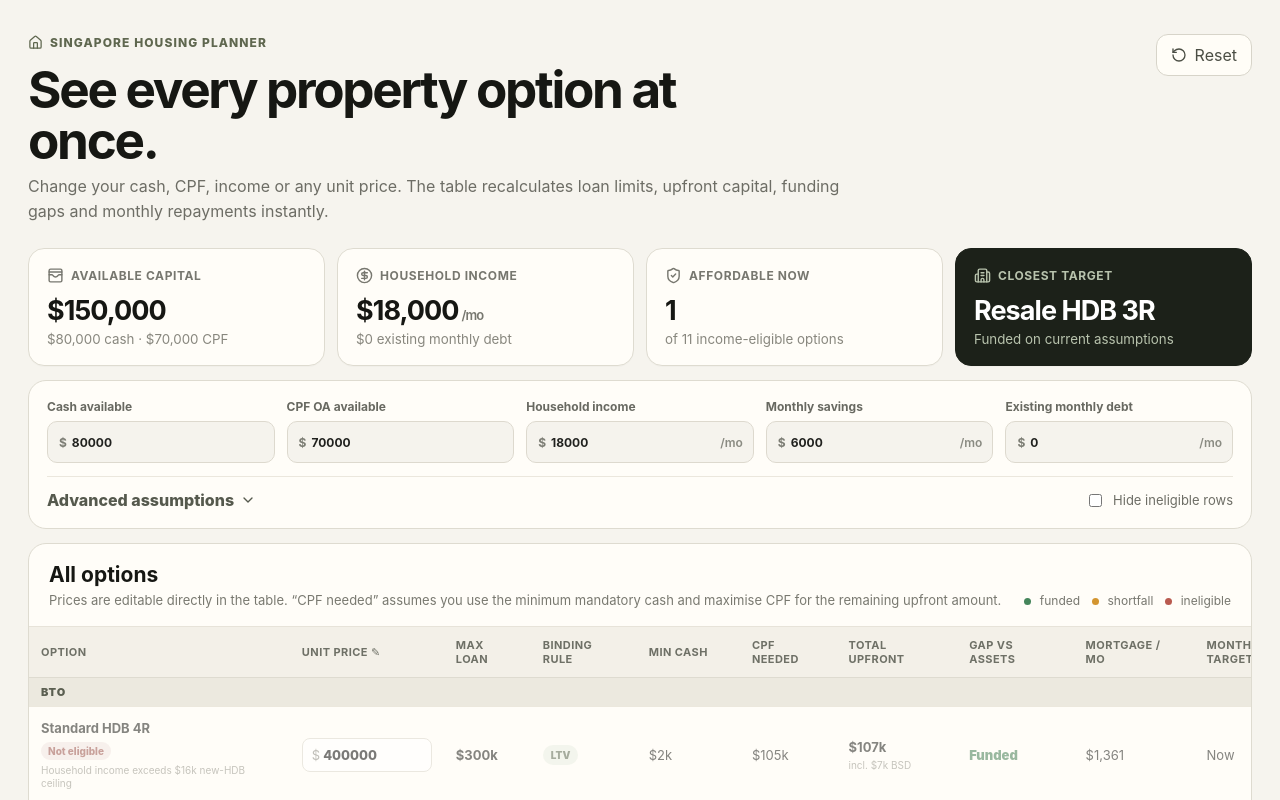
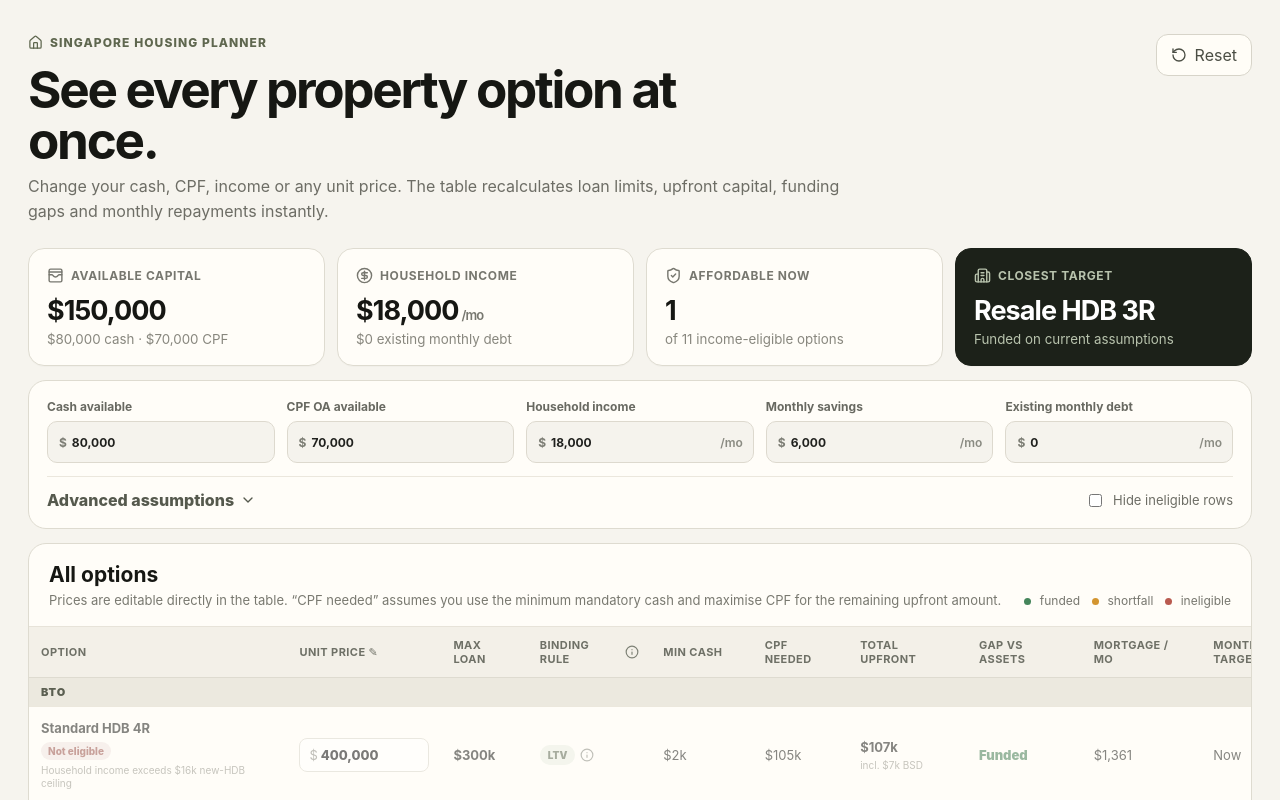
Before and after one commit to laughingkid-sg/perception, a React (Vite) app: page / in a window 1280 px wide. Shown: the top 800 px of the page. Built offline with nearby package versions, Linux system fonts and the light colour scheme.

Commit message:
Persist inputs and improve numeric fields

```diff
--- a/src/App.jsx
+++ b/src/App.jsx
@@ -1,4 +1,4 @@
-import React, { useMemo, useState } from 'react';
+import React, { useEffect, useMemo, useRef, useState } from 'react';
 import {
   AlertTriangle,
   Building2,
@@ -6,6 +6,7 @@ import {
   ChevronUp,
   CircleDollarSign,
   Home,
+  Info,
   RotateCcw,
   ShieldCheck,
   WalletCards,
@@ -44,8 +45,76 @@ const DEFAULTS = {
   propertyCount: 0,
 };
 
+const STORAGE_KEY = 'sg-housing-feasibility-v1';
+const DEFAULT_PRICES = Object.fromEntries(PROPERTY_ROWS.map((row) => [row.id, row.price]));
+
 const fmt = new Intl.NumberFormat('en-SG', { style: 'currency', currency: 'SGD', maximumFractionDigits: 0 });
 const compact = (v) => v >= 1000000 ? `$${(v / 1000000).toFixed(v >= 10000000 ? 0 : 2)}m` : `$${Math.round(v / 1000)}k`;
+
+function formatInputValue(value, allowDecimal = false) {
+  if (value === '' || value == null || !Number.isFinite(Number(value))) return '';
+  return Number(value).toLocaleString('en-SG', {
+    useGrouping: true,
+    maximumFractionDigits: allowDecimal ? 4 : 0,
+  });
+}
+
+function parseInputValue(rawValue, allowDecimal = false) {
+  const cleaned = rawValue
+    .replaceAll(',', '')
+    .replace(allowDecimal ? /[^\d.]/g : /\D/g, '');
+
+  if (cleaned === '') return { display: '', number: null };
+
+  if (!allowDecimal) {
+    const normalized = cleaned.replace(/^0+(?=\d)/, '');
+    const number = Number(normalized);
+    return { display: formatInputValue(number), number };
+  }
+
+  const dotIndex = cleaned.indexOf('.');
+  const hasDecimal = dotIndex !== -1;
+  const wholeRaw = hasDecimal ? cleaned.slice(0, dotIndex) : cleaned;
+  const decimalRaw = hasDecimal ? cleaned.slice(dotIndex + 1).replaceAll('.', '') : '';
+  const whole = (wholeRaw || '0').replace(/^0+(?=\d)/, '');
+  const numericText = `${whole}${hasDecimal ? `.${decimalRaw}` : ''}`;
+  const number = Number(numericText);
+
+  return {
+    display: `${formatInputValue(Number(whole))}${hasDecimal ? `.${decimalRaw}` : ''}`,
+    number,
+  };
+}
+
+function readSavedState() {
+  const fallback = { settings: DEFAULTS, prices: DEFAULT_PRICES };
+  if (typeof window === 'undefined') return fallback;
+
+  try {
+    const saved = JSON.parse(window.localStorage.getItem(STORAGE_KEY));
+    if (!saved || typeof saved !== 'object') return fallback;
+
+    const settings = { ...DEFAULTS };
+    for (const key of Object.keys(DEFAULTS)) {
+      const value = saved.settings?.[key];
+      if (key === 'citizenship') {
+        if (['SC', 'PR', 'FR'].includes(value)) settings[key] = value;
+      } else if (typeof value === 'number' && Number.isFinite(value)) {
+        settings[key] = value;
+      }
+    }
+
+    const prices = { ...DEFAULT_PRICES };
+    for (const key of Object.keys(DEFAULT_PRICES)) {
+      const value = saved.prices?.[key];
+      if (typeof value === 'number' && Number.isFinite(value)) prices[key] = value;
+    }
+
+    return { settings, prices };
+  } catch {
+    return fallback;
+  }
+}
 
 function monthlyPayment(principal, annualRate, years) {
   if (principal <= 0) return 0;
@@ -89,18 +158,65 @@ function absdRate(citizenship, propertyCount) {
   return 0.60;
 }
 
-function NumberInput({ label, value, onChange, prefix = '$', suffix = '', step = 1000, min = 0 }) {
+function FormattedNumberInput({ value, onChange, allowDecimal = false, ...props }) {
+  const [draft, setDraft] = useState(() => formatInputValue(value, allowDecimal));
+  const focused = useRef(false);
+
+  useEffect(() => {
+    if (!focused.current) setDraft(formatInputValue(value, allowDecimal));
+  }, [value, allowDecimal]);
+
+  function handleChange(event) {
+    const parsed = parseInputValue(event.target.value, allowDecimal);
+    setDraft(parsed.display);
+    if (parsed.number != null) onChange(parsed.number);
+  }
+
+  return (
+    <input
+      {...props}
+      type="text"
+      inputMode={allowDecimal ? 'decimal' : 'numeric'}
+      value={draft}
+      onFocus={() => { focused.current = true; }}
+      onBlur={() => {
+        focused.current = false;
+        setDraft(formatInputValue(value, allowDecimal));
+      }}
+      onChange={handleChange}
+    />
+  );
+}
+
+function InfoTip({ label, children }) {
+  return (
+    <span className="info-tip" tabIndex="0" aria-label={`${label}: ${children}`}>
+      <Info size={14} aria-hidden="true" />
+      <span className="tooltip" role="tooltip">{children}</span>
+    </span>
+  );
+}
+
+const BINDING_HELP = {
+  LTV: 'Loan-to-value cap: the loan cannot exceed the permitted share of the property price or valuation.',
+  MSR: 'Mortgage Servicing Ratio: the assessed monthly instalment is capped at 30% of gross monthly household income for HDB flats and new ECs.',
+  TDSR: 'Total Debt Servicing Ratio: all assessed monthly debt obligations are capped at 55% of gross monthly income.',
+};
+
+function NumberInput({ label, help, value, onChange, prefix = '$', suffix = '', step = 1000 }) {
+  const allowDecimal = step < 1;
   return (
     <label className="field">
-      <span>{label}</span>
+      <span className="label-copy">
+        {label}
+        {help && <InfoTip label={label}>{help}</InfoTip>}
+      </span>
       <div className="input-shell">
         {prefix && <b>{prefix}</b>}
-        <input
-          type="number"
-          min={min}
-          step={step}
+        <FormattedNumberInput
           value={value}
-          onChange={(e) => onChange(Number(e.target.value || 0))}
+          onChange={onChange}
+          allowDecimal={allowDecimal}
         />
         {suffix && <em>{suffix}</em>}
       </div>
@@ -109,12 +225,21 @@ function NumberInput({ label, value, onChange, prefix = '$', suffix = '', step =
 }
 
 function App() {
-  const [settings, setSettings] = useState(DEFAULTS);
-  const [prices, setPrices] = useState(() => Object.fromEntries(PROPERTY_ROWS.map((r) => [r.id, r.price])));
+  const [savedState] = useState(readSavedState);
+  const [settings, setSettings] = useState(savedState.settings);
+  const [prices, setPrices] = useState(savedState.prices);
   const [showAdvanced, setShowAdvanced] = useState(false);
   const [hideIneligible, setHideIneligible] = useState(false);
 
   const assets = settings.cash + settings.cpf;
+
+  useEffect(() => {
+    try {
+      window.localStorage.setItem(STORAGE_KEY, JSON.stringify({ settings, prices }));
+    } catch {
+      // Keep the calculator usable when browser storage is unavailable.
+    }
+  }, [settings, prices]);
 
   const rows = useMemo(() => PROPERTY_ROWS.map((row) => {
     const price = prices[row.id];
@@ -218,7 +343,7 @@ function App() {
 
   function reset() {
     setSettings(DEFAULTS);
-    setPrices(Object.fromEntries(PROPERTY_ROWS.map((r) => [r.id, r.price])));
+    setPrices(DEFAULT_PRICES);
   }
 
   return (
@@ -276,10 +401,10 @@ function App() {
 
         {showAdvanced && (
           <div className="advanced-grid">
-            <NumberInput label="Bank mortgage rate" value={settings.bankRate} onChange={(v) => setSettings({ ...settings, bankRate: v })} prefix="" suffix="%" step={0.05} />
-            <NumberInput label="Bank stress rate" value={settings.bankStressRate} onChange={(v) => setSettings({ ...settings, bankStressRate: v })} prefix="" suffix="%" step={0.1} />
-            <NumberInput label="HDB loan rate" value={settings.hdbRate} onChange={(v) => setSettings({ ...settings, hdbRate: v })} prefix="" suffix="%" step={0.05} />
-            <NumberInput label="HDB stress rate" value={settings.hdbStressRate} onChange={(v) => setSettings({ ...settings, hdbStressRate: v })} prefix="" suffix="%" step={0.1} />
+            <NumberInput label="Bank mortgage rate" help="The interest rate used to estimate your actual monthly bank-loan repayment." value={settings.bankRate} onChange={(v) => setSettings({ ...settings, bankRate: v })} prefix="" suffix="%" step={0.05} />
+            <NumberInput label="Bank stress rate" help="The higher assessment rate used to calculate borrowing capacity. It is not necessarily the rate charged on your loan." value={settings.bankStressRate} onChange={(v) => setSettings({ ...settings, bankStressRate: v })} prefix="" suffix="%" step={0.1} />
+            <NumberInput label="HDB loan rate" help="The interest rate used to estimate your actual monthly HDB-loan repayment." value={settings.hdbRate} onChange={(v) => setSettings({ ...settings, hdbRate: v })} prefix="" suffix="%" step={0.05} />
+            <NumberInput label="HDB stress rate" help="The assessment rate used to test HDB-loan affordability under MSR. It is separate from the repayment rate." value={settings.hdbStressRate} onChange={(v) => setSettings({ ...settings, hdbStressRate: v })} prefix="" suffix="%" step={0.1} />
             <NumberInput label="Bank loan tenure" value={settings.bankYears} onChange={(v) => setSettings({ ...settings, bankYears: v })} prefix="" suffix="years" step={1} />
             <NumberInput label="HDB loan tenure" value={settings.hdbYears} onChange={(v) => setSettings({ ...settings, hdbYears: v })} prefix="" suffix="years" step={1} />
             <label className="field">
@@ -322,7 +447,12 @@ function App() {
                 <th>Option</th>
                 <th>Unit price ✎</th>
                 <th>Max loan</th>
-                <th>Binding rule</th>
+                <th>
+                  <span className="th-label">
+                    Binding rule
+                    <InfoTip label="Binding rule">The tightest rule currently limiting the maximum loan: LTV, MSR or TDSR.</InfoTip>
+                  </span>
+                </th>
                 <th>Min cash</th>
                 <th>CPF needed</th>
                 <th>Total upfront</th>
@@ -349,11 +479,20 @@ function App() {
                       <td>
                         <div className="price-input">
                           <span>$</span>
-                          <input type="number" step="10000" value={row.price} onChange={(e) => setPrices({ ...prices, [row.id]: Number(e.target.value || 0) })} />
+                          <FormattedNumberInput
+                            aria-label={`${row.label} unit price`}
+                            value={row.price}
+                            onChange={(value) => setPrices({ ...prices, [row.id]: value })}
+                          />
                         </div>
                       </td>
                       <td><b>{compact(row.maxLoan)}</b></td>
-                      <td><span className={`rule-pill ${row.binding.toLowerCase()}`}>{row.binding}</span></td>
+                      <td>
+                        <span className="rule-with-help">
+                          <span className={`rule-pill ${row.binding.toLowerCase()}`}>{row.binding}</span>
+                          <InfoTip label={row.binding}>{BINDING_HELP[row.binding]}</InfoTip>
+                        </span>
+                      </td>
                       <td>{compact(row.minCash)}{row.cashGap > 0 && <small className="inline-alert"> +{compact(row.cashGap)} cash gap</small>}</td>
                       <td>{compact(row.cpfNeeded)}</td>
                       <td><b>{compact(row.totalUpfront)}</b><small>incl. {compact(row.stamp)} BSD{row.absd > 0 ? ` + ${compact(row.absd)} ABSD` : ''}</small></td>
--- a/src/styles.css
+++ b/src/styles.css
@@ -26,6 +26,12 @@ h1 { margin:10px 0 8px; font-size:clamp(32px,4vw,56px); letter-spacing:-.045em;
 .controls-panel { padding:18px; margin-bottom:14px; }
 .controls-grid { display:grid; grid-template-columns:repeat(5,minmax(0,1fr)); gap:12px; }
 .field { display:flex; flex-direction:column; gap:7px; color:#686961; font-size:12px; font-weight:700; }
+.label-copy, .th-label, .rule-with-help { display:inline-flex; align-items:center; gap:5px; }
+.info-tip { position:relative; display:inline-flex; align-items:center; justify-content:center; color:#7d8175; outline:none; cursor:help; vertical-align:middle; }
+.info-tip svg { display:block; }
+.tooltip { position:absolute; left:50%; bottom:calc(100% + 8px); z-index:20; width:245px; padding:9px 10px; border:1px solid #d7d4c9; border-radius:9px; background:#20241d; color:#f9f8f2; box-shadow:0 8px 24px rgba(22,23,19,.18); font-size:12px; font-weight:600; line-height:1.4; letter-spacing:0; text-align:left; text-transform:none; white-space:normal; opacity:0; pointer-events:none; transform:translate(-50%,4px); transition:opacity .14s ease, transform .14s ease; }
+.tooltip::after { content:""; position:absolute; left:50%; top:100%; border:5px solid transparent; border-top-color:#20241d; transform:translateX(-50%); }
+.info-tip:hover .tooltip, .info-tip:focus .tooltip { opacity:1; transform:translate(-50%,0); }
 .input-shell, .field select { display:flex; align-items:center; background:#f5f3ed; border:1px solid #ddd9ce; border-radius:10px; min-height:42px; }
 .input-shell b { margin-left:11px; color:#7b7c73; }
 .input-shell input { width:100%; border:0; outline:0; background:transparent; padding:10px 5px; font-weight:700; color:#20211e; }
@@ -59,6 +65,7 @@ tbody tr:not(.group-row):hover td { background:#fbf9f3; }
 .price-input span { padding-left:9px; color:#88877f; }
 .price-input input { width:100%; border:0; outline:0; padding:8px 7px 8px 3px; font-weight:800; background:transparent; }
 .rule-pill { display:inline-block; border-radius:999px; padding:4px 8px; background:#e9eee3; color:#55624b; font-weight:900; font-size:10px; }
+.rule-with-help .info-tip { color:#85877e; }
 .rule-pill.msr, .rule-pill.tdsr { background:#f3e7d0; color:#8b6227; }
 .inline-alert { color:#a45345 !important; font-weight:800; }
 .gap-good { color:#3d794d; font-weight:900; }.gap-bad { color:#a84d43; font-weight:900; }
```
